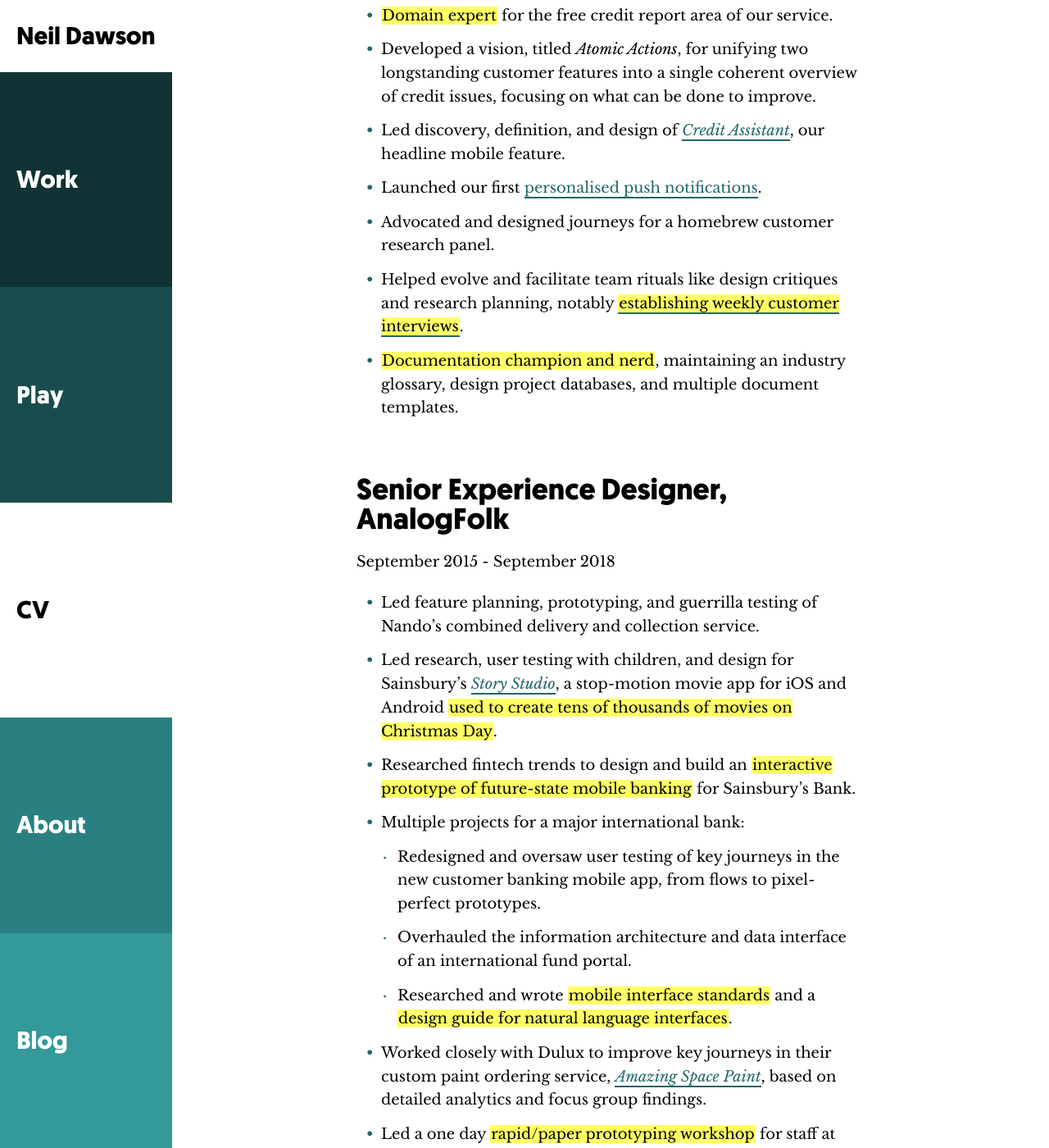
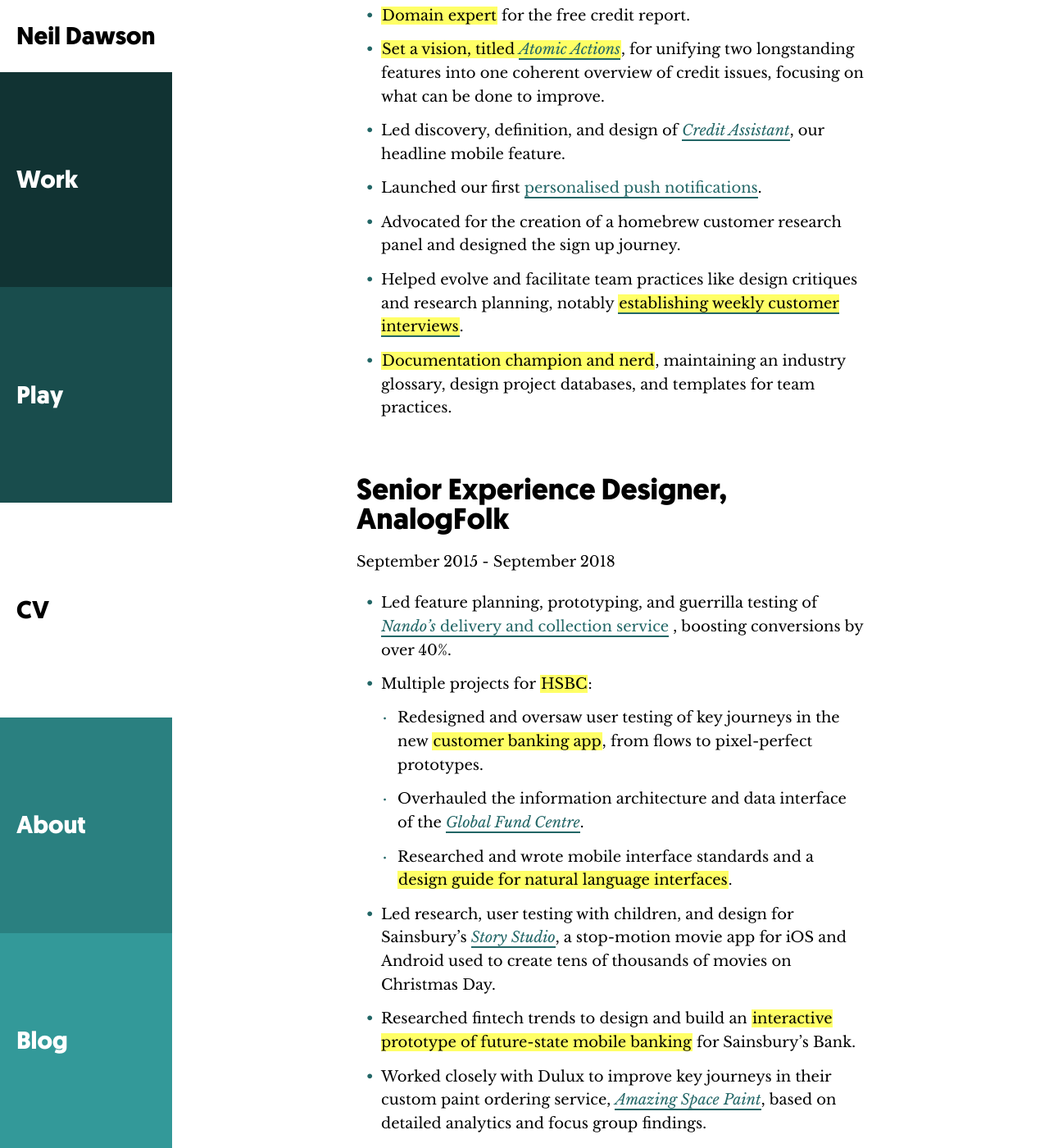
Before and after one commit to neildawson/neildawson.github.io, a Jekyll site: the page built from cv.md, in a window 1280 px wide and 1400 px high, scrolled down 1738 px. Shown: the whole window at 82% size. Built offline with Jekyll 4.4.1, drawn with Linux system fonts in a browser that asks for light colours; some of the changed text lies outside the part shown.

Commit message:
Favicons

```diff
--- a/_layouts/default.html
+++ b/_layouts/default.html
@@ -8,6 +8,13 @@
     <link rel="preconnect" href="https://fonts.googleapis.com">
     <link rel="preconnect" href="https://fonts.gstatic.com" crossorigin>
     <link href="https://fonts.googleapis.com/css2?family=Libre+Baskerville:ital,wght@0,400;0,700;1,400&display=swap" rel="stylesheet">
+    <link rel="apple-touch-icon" sizes="180x180" href="/apple-touch-icon.png">
+    <link rel="icon" type="image/png" sizes="32x32" href="/favicon-32x32.png">
+    <link rel="icon" type="image/png" sizes="16x16" href="/favicon-16x16.png">
+    <link rel="manifest" href="/site.webmanifest">
+    <link rel="mask-icon" href="/safari-pinned-tab.svg" color="#5bbad5">
+    <meta name="msapplication-TileColor" content="#da532c">
+    <meta name="theme-color" content="#ffffff">
     {% seo %}
   </head>
   <body>
--- a/cv.md
+++ b/cv.md
@@ -36,26 +36,26 @@
 
 - <mark>Led design and product thinking</mark> across multiple product squads.
 - Coached and oversaw the work of other product designers.
-- <mark>Domain expert</mark> for the free credit report area of our service.
-- Developed a vision, titled *Atomic Actions*, for unifying two longstanding customer features into a single coherent overview of credit issues, focusing on what can be done to improve.
-- Led discovery, definition, and design of [*Credit Assistant*](https://www.totallymoney.com/blog/credit-assistant/), our headline mobile feature.
+- <mark>Domain expert</mark> for the free credit report.
+- <mark>Set a vision, titled <a href="/../work/eligibilityhub/#proposing-a-new-framework-for-our-product-atomic-actions"><em>Atomic Actions</em></a></mark>, for unifying two longstanding features into one coherent overview of credit issues, focusing on what can be done to improve.
+- Led discovery, definition, and design of <a href="https://www.totallymoney.com/blog/credit-assistant/" target="_blank">*Credit Assistant*</a>, our headline mobile feature.
 - Launched our first [personalised push notifications]({% link _work/livealerts.md %}).
-- Advocated and designed journeys for a homebrew customer research panel.
-- Helped evolve and facilitate team rituals like design critiques and research planning, notably [<mark>establishing weekly customer interviews</mark>]({% link _work/weeklyinterviews.md %}).
-- <mark>Documentation champion and nerd</mark>, maintaining an industry glossary, design project databases, and multiple document templates.
+- Advocated for the creation of a homebrew customer research panel and designed the sign up journey.
+- Helped evolve and facilitate team practices like design critiques and research planning, notably [<mark>establishing weekly customer interviews</mark>]({% link _work/weeklyinterviews.md %}).
+- <mark>Documentation champion and nerd</mark>, maintaining an industry glossary, design project databases, and templates for team practices.
 
 ### Senior Experience Designer, AnalogFolk
 September 2015 - September 2018
 
-- Led feature planning, prototyping, and guerrilla testing of Nando's combined delivery and collection service.
-- Led research, user testing with children, and design for Sainsbury's [*Story Studio*]({% link _work/storystudio.md %}), a stop-motion movie app for iOS and Android <mark>used to create tens of thousands of movies on Christmas Day</mark>.
+- Led feature planning, prototyping, and guerrilla testing of [*Nando's* delivery and collection service]({% link _work/nandos.md %}) , boosting conversions by over 40%.
+- Multiple projects for <mark>HSBC</mark>:
+	- Redesigned and oversaw user testing of key journeys in the new <mark>customer banking app</mark>, from flows to pixel-perfect prototypes.
+	- Overhauled the information architecture and data interface of the <a href="https://www.assetmanagement.hsbc.co.uk/en/individual-investor/fund-centre" target="_blank">*Global Fund Centre*</a>.
+	- Researched and wrote mobile interface standards and a <mark>design guide for natural language interfaces</mark>.
+- Led research, user testing with children, and design for Sainsbury's [*Story Studio*]({% link _work/storystudio.md %}), a stop-motion movie app for iOS and Android used to create tens of thousands of movies on Christmas Day.
 - Researched fintech trends to design and build an <mark>interactive prototype of future-state mobile banking</mark> for Sainsbury's Bank.
-- Multiple projects for a major international bank:
-    - Redesigned and oversaw user testing of key journeys in the new customer banking mobile app, from flows to pixel-perfect prototypes.
-	- Overhauled the information architecture and data interface of an international fund portal.
-	- Researched and wrote <mark>mobile interface standards</mark> and a <mark>design guide for natural language interfaces</mark>.
 - Worked closely with Dulux to improve key journeys in their custom paint ordering service, [*Amazing Space Paint*](https://web.archive.org/web/20200920052116/https://www.analogfolk.com/work/amazing-space-paint), based on detailed analytics and focus group findings.
-- Led a one day <mark>rapid/paper prototyping workshop</mark> for staff at AXA PPP Healthcare.
+- Led <mark>rapid prototyping training</mark> for staff at AXA PPP Healthcare.
 
 ### Junior, Midweight, then Senior User Experience Designer, Cyber-Duck
 June 2011 - August 2015
--- a/index.html
+++ b/index.html
@@ -10,7 +10,7 @@
   <p class="description"><mark>I fight for the users</mark>.</p>
   <p>At the moment I'm looking for a permanent, in-house position in London. If you like what you see, <a href="https://www.linkedin.com/in/neildawson/" target="_blank">get in touch</a>.</p>
 
-  <h2>Latest projects</h2>
+  <h2>Latest Projects</h2>
 
   {% assign work = site.work | sort: 'date' | reverse %}
   {% for project in work limit:2 %}
```
Also changed, not shown: other parts of cv.md (+1 -1 lines), _play/minipainting.md (+1 -1 lines), browserconfig.xml (added, +9 -0 lines), android-chrome-192x192.png (added), android-chrome-512x512.png (added), apple-touch-icon.png (added), favicon-16x16.png (added), favicon-32x32.png (added), favicon.ico (added), mstile-150x150.png (added), safari-pinned-tab.svg (added), site.webmanifest (added).
